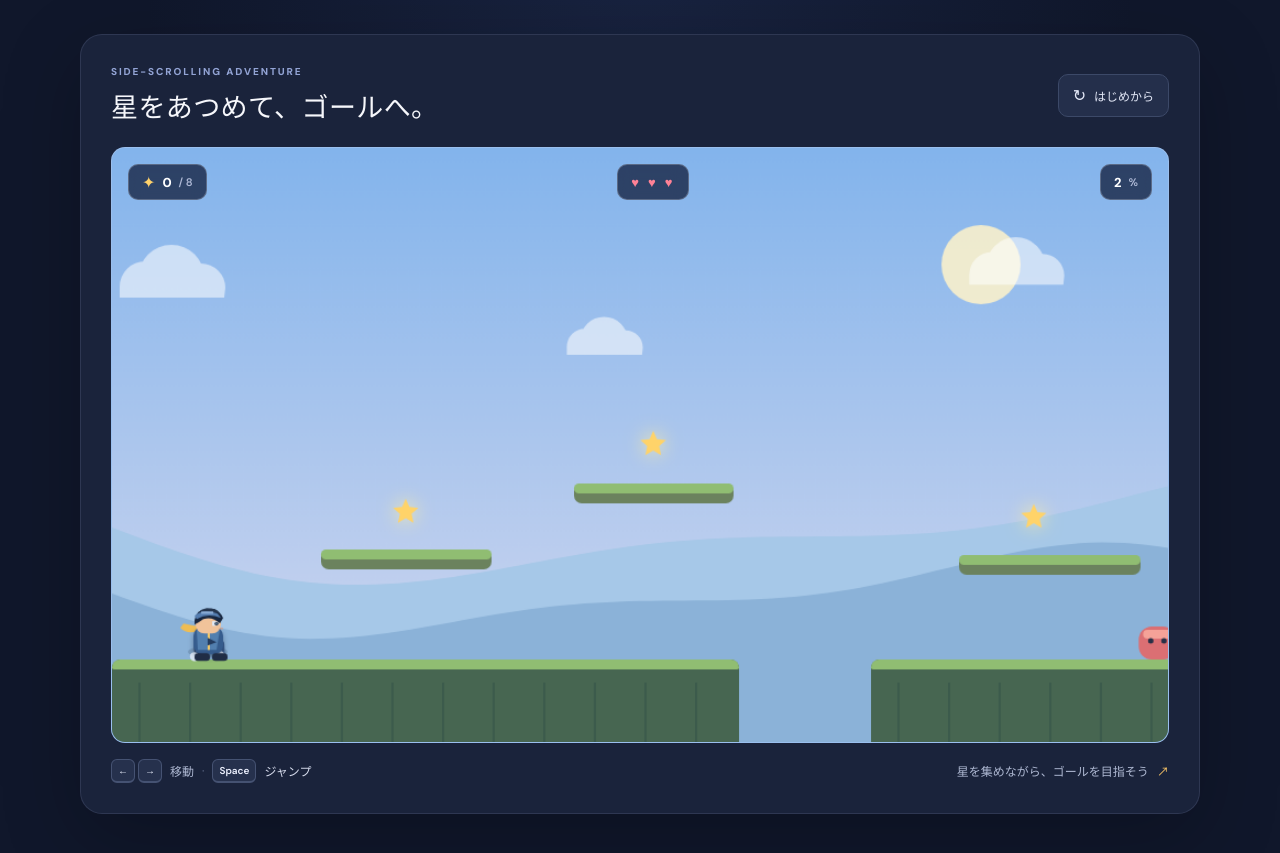
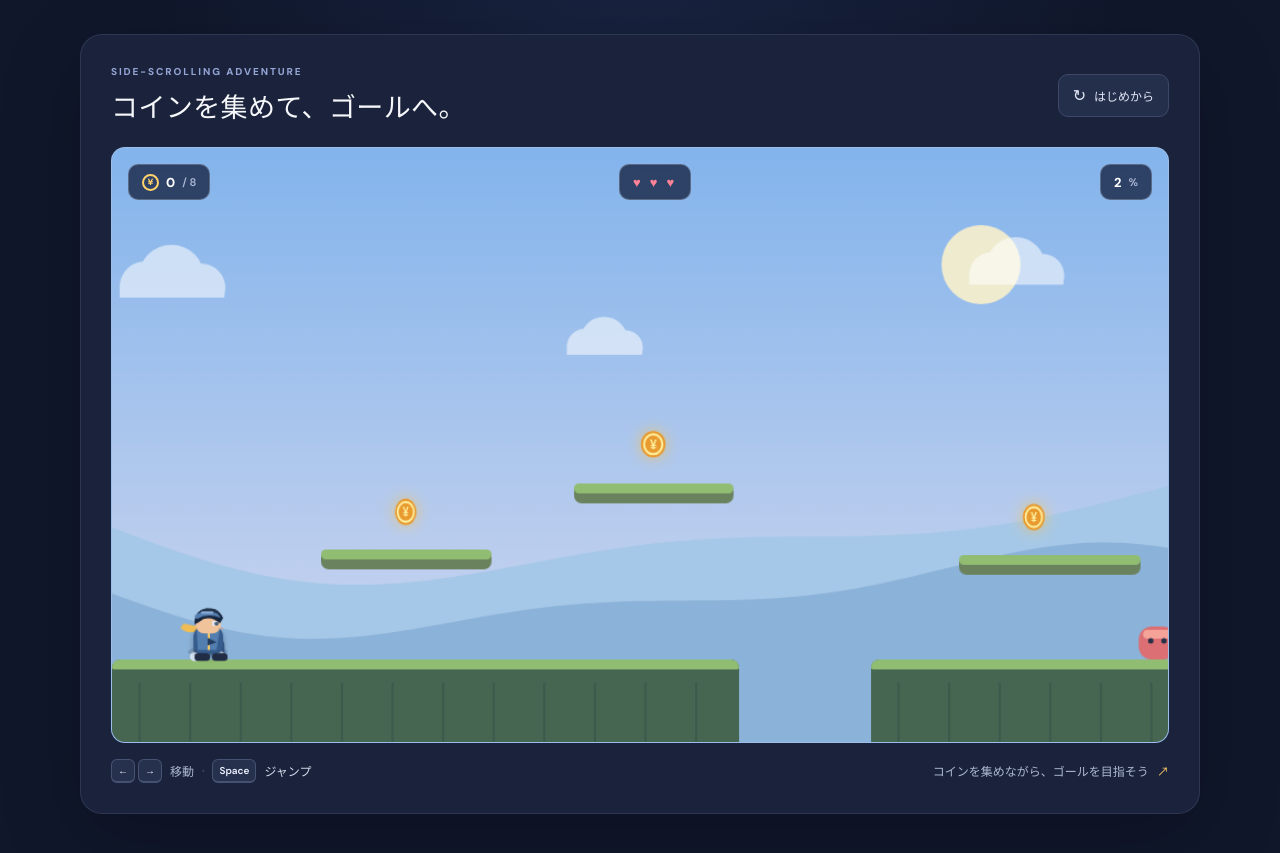
Before and after one commit to fnyn4423-max/-, a plain HTML site: page index.html in a window 1280 px wide. Shown: the part 69-922 px from the top of the page. Drawn offline with Linux system fonts and the light colour scheme; animation ran at ten frames a second.

Commit message:
コインの入手に変化

```diff
--- a/game.js
+++ b/game.js
@@ -38,7 +38,7 @@
         { x: 2850, y: 315, w: 175, h: 18 },
     ];
 
-    const starPositions = [
+    const coinPositions = [
         [267, 327], [492, 267], [838, 332], [1078, 277],
         [1418, 327], [1655, 262], [2013, 327], [2266, 272],
     ];
@@ -49,7 +49,7 @@
     ];
 
     let player;
-    let stars;
+    let coins;
     let enemies;
     let cameraX = 0;
     let score = 0;
@@ -60,7 +60,7 @@
 
     function resetGame() {
         player = { x: 70, y: 385, w: 34, h: 46, vx: 0, vy: 0, grounded: false, invulnerable: 0, facing: 1 };
-        stars = starPositions.map(([x, y]) => ({ x, y, collected: false }));
+        coins = coinPositions.map(([x, y]) => ({ x, y, collected: false }));
         enemies = enemyStarts.map((enemy) => ({ ...enemy, x: enemy.x, direction: 1, w: 34, h: 30 }));
         cameraX = 0;
         score = 0;
@@ -81,11 +81,11 @@
     function finish(won) {
         gameState = won ? "won" : "lost";
         message.hidden = false;
-        messageIcon.textContent = won ? "✦" : "♡";
+        messageIcon.textContent = won ? "¥" : "♡";
         messageEyebrow.textContent = won ? "ADVENTURE COMPLETE" : "TRY AGAIN";
         messageTitle.textContent = won ? "やったね！" : "もう少し！";
         messageCopy.textContent = won
-            ? `星を ${score} 個集めてゴールに到着！`
+            ? `コインを ${score} 枚集めてゴールに到着！`
             : "ライフがなくなっちゃった。もう一度挑戦しよう！";
         playButton.focus();
     }
@@ -147,9 +147,9 @@
             if (overlaps(player, { x: enemy.x, y: 435, w: enemy.w, h: enemy.h })) damagePlayer();
         }
 
-        for (const star of stars) {
-            if (!star.collected && overlaps(player, { x: star.x - 13, y: star.y - 13, w: 26, h: 26 })) {
-                star.collected = true;
+        for (const coin of coins) {
+            if (!coin.collected && overlaps(player, { x: coin.x - 13, y: coin.y - 13, w: 26, h: 26 })) {
+                coin.collected = true;
                 score += 1;
             }
         }
@@ -232,27 +232,31 @@
         }
     }
 
-    function drawStar(star) {
-        if (star.collected) return;
-        const x = star.x - cameraX;
-        const pulse = 1 + Math.sin(elapsed * 5 + star.x) * .08;
+    function drawCoin(coin) {
+        if (coin.collected) return;
+        const x = coin.x - cameraX;
+        const bob = Math.sin(elapsed * 3 + coin.x) * 4;
+        const width = .72 + Math.abs(Math.sin(elapsed * 4 + coin.x)) * .28;
         ctx.save();
-        ctx.translate(x, star.y + Math.sin(elapsed * 3 + star.x) * 4);
-        ctx.scale(pulse, pulse);
-        ctx.shadowColor = "#fff0a1";
-        ctx.shadowBlur = 17;
-        ctx.fillStyle = "#ffd369";
+        ctx.translate(x, coin.y + bob);
+        ctx.scale(width, 1);
+        ctx.shadowColor = "rgba(255, 195, 66, .7)";
+        ctx.shadowBlur = 14;
+        ctx.fillStyle = "#e89a2e";
         ctx.beginPath();
-        for (let i = 0; i < 10; i += 1) {
-            const angle = -Math.PI / 2 + i * Math.PI / 5;
-            const radius = i % 2 === 0 ? 13 : 6;
-            const px = Math.cos(angle) * radius;
-            const py = Math.sin(angle) * radius;
-            if (i === 0) ctx.moveTo(px, py);
-            else ctx.lineTo(px, py);
-        }
-        ctx.closePath();
+        ctx.arc(0, 0, 12, 0, Math.PI * 2);
         ctx.fill();
+        ctx.shadowBlur = 0;
+        ctx.strokeStyle = "#fff0a1";
+        ctx.lineWidth = 2;
+        ctx.beginPath();
+        ctx.arc(0, 0, 9, 0, Math.PI * 2);
+        ctx.stroke();
+        ctx.fillStyle = "#fff0a1";
+        ctx.font = "bold 12px sans-serif";
+        ctx.textAlign = "center";
+        ctx.textBaseline = "middle";
+        ctx.fillText("¥", 0, 1);
         ctx.restore();
     }
 
@@ -439,7 +443,7 @@
     function render() {
         drawBackground();
         drawPlatforms();
-        for (const star of stars) drawStar(star);
+        for (const coin of coins) drawCoin(coin);
         for (const enemy of enemies) drawEnemy(enemy);
         drawGoal();
         drawPlayer();
--- a/index.html
+++ b/index.html
@@ -21,7 +21,7 @@
             <div class="game-heading">
                 <div>
                     <p class="eyebrow">SIDE-SCROLLING ADVENTURE</p>
-                    <h1>星をあつめて、ゴールへ。</h1>
+                    <h1>コインを集めて、ゴールへ。</h1>
                 </div>
                 <button class="restart-button" id="restart-button" type="button">
                     <span aria-hidden="true">↻</span> はじめから
@@ -33,7 +33,7 @@
                     このゲームを遊ぶには、Canvasに対応したブラウザーが必要です。
                 </canvas>
                 <div class="hud" aria-live="polite">
-                    <div class="hud-pill"><span class="hud-icon">✦</span><span id="score">0</span><span class="hud-label">/ 8</span></div>
+                    <div class="hud-pill"><span class="hud-icon coin-icon" aria-hidden="true">¥</span><span id="score">0</span><span class="hud-label">/ 8</span></div>
                     <div class="hud-pill hearts" id="hearts" aria-label="残りライフ">♥ ♥ ♥</div>
                     <div class="hud-pill progress-pill"><span id="progress">0</span><span class="hud-label">%</span></div>
                 </div>
@@ -42,7 +42,7 @@
                         <span class="message-sparkle" id="message-icon" aria-hidden="true">✦</span>
                         <p class="eyebrow" id="message-eyebrow">ADVENTURE COMPLETE</p>
                         <h2 id="message-title">やったね！</h2>
-                        <p id="message-copy">星を集めてゴールに到着！</p>
+                        <p id="message-copy">コインを集めてゴールに到着！</p>
                         <button class="play-button" id="play-button" type="button">もう一度あそぶ <span aria-hidden="true">→</span></button>
                     </div>
                 </div>
@@ -56,7 +56,7 @@
                     <span class="key-group"><kbd>Space</kbd></span>
                     <span>ジャンプ</span>
                 </div>
-                <p>星を集めながら、ゴールを目指そう <span aria-hidden="true">↗</span></p>
+                <p>コインを集めながら、ゴールを目指そう <span aria-hidden="true">↗</span></p>
             </footer>
         </section>
         <p class="mobile-hint">スマートフォンでは画面下のボタンで操作できます。</p>
--- a/style.css
+++ b/style.css
@@ -114,6 +114,16 @@ canvas { display: block; width: 100%; height: auto; aspect-ratio: 16 / 9; }
 }
 
 .hud-icon { color: #ffd26b; font-size: 16px; }
+.coin-icon {
+    display: inline-grid;
+    width: 17px;
+    height: 17px;
+    place-items: center;
+    border: 2px solid currentColor;
+    border-radius: 50%;
+    font-size: 9px;
+    line-height: 1;
+}
 .hud-label { color: #aeb9d5; font-size: 11px; font-weight: 600; }
 .hearts { color: #ff8296; letter-spacing: 3px; }
 
```
